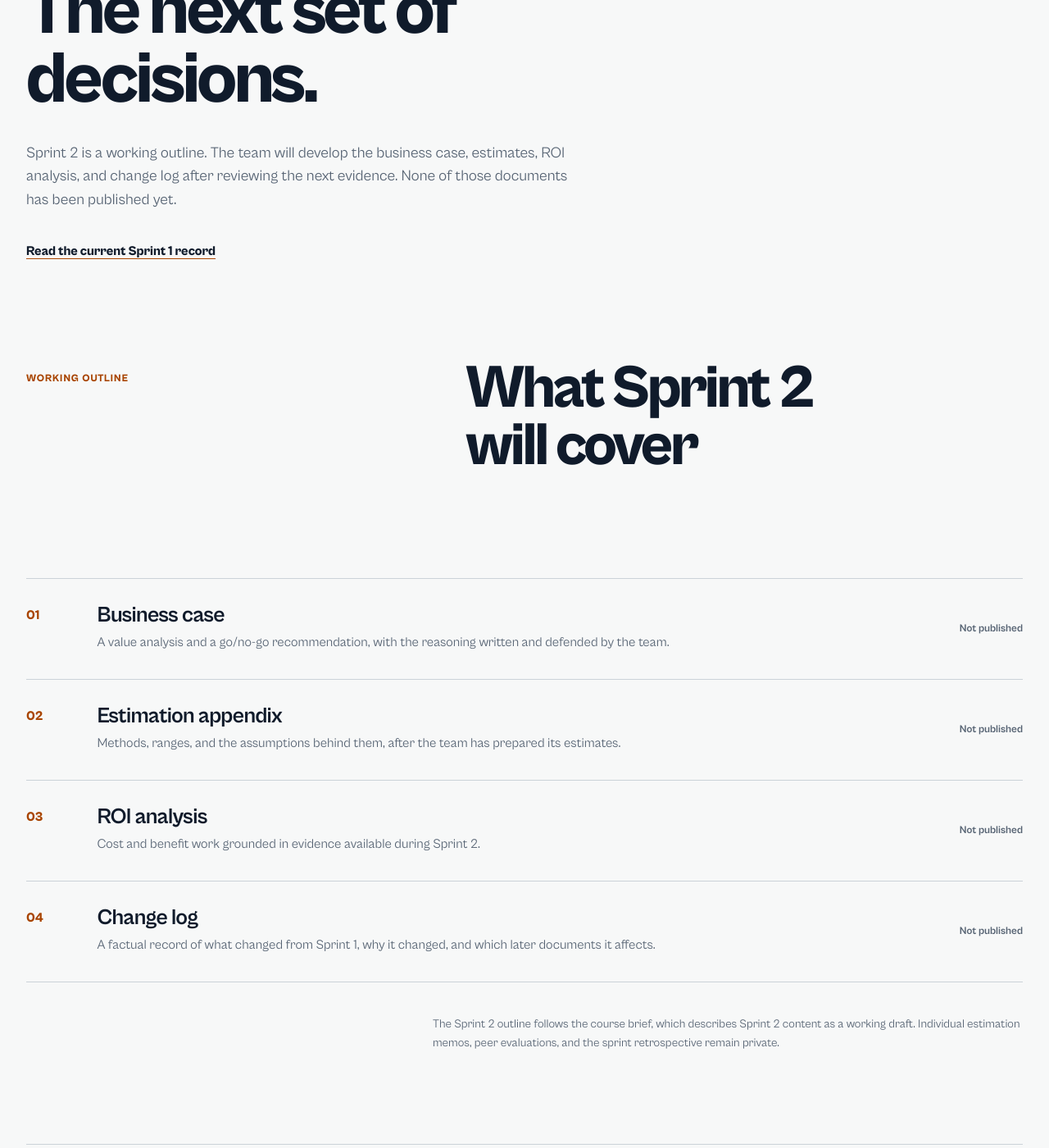
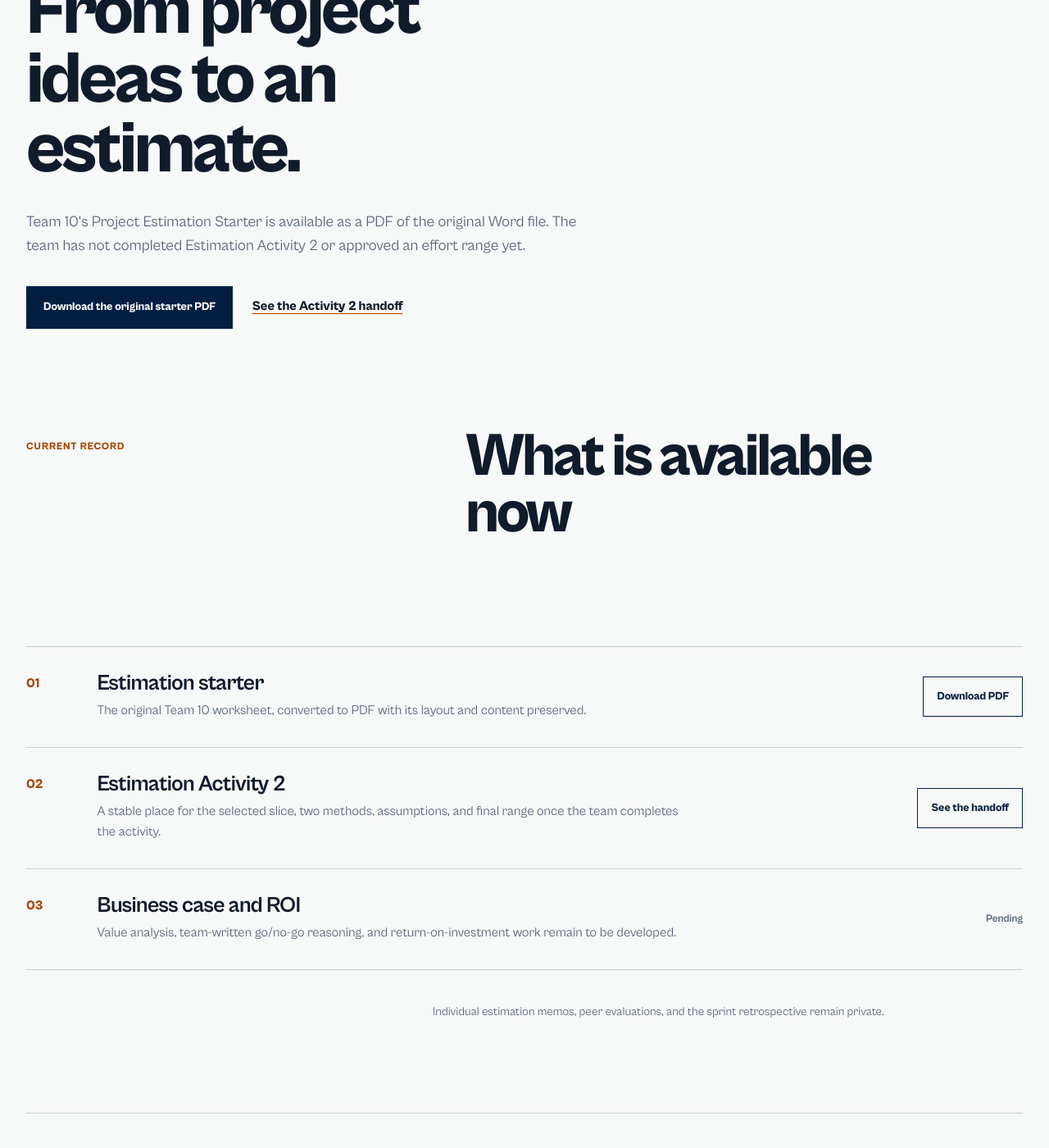
Before and after one commit to dlozan62/dlozan62.github.io, a Jekyll site: the page built from sprint-2.html, in a window 1280 px wide and 1400 px high, scrolled down 280 px. Shown: the whole window at 82% size. Built offline with Jekyll 4.4.1, drawn with Linux system fonts in a browser that asks for light colours; some of the changed text lies outside the part shown.

Commit message:
Link original Team 10 estimation starter PDF

```diff
--- a/scripts/check_site.py
+++ b/scripts/check_site.py
@@ -19,6 +19,7 @@ REQUIRED_PAGES = (
     "sprints/sprint-1/business-strategy/index.html",
     "sprints/sprint-1/project-charter/index.html",
     "sprints/sprint-2/index.html",
+    "sprints/sprint-2/estimation-activity-2/index.html",
 )
 CONFLICT_MARKER = re.compile(r"^(?:<{7}|={7}|>{7})(?:\s|$)", re.MULTILINE)
 ORPHAN_HEADING_TEXT = re.compile(r"</h[1-6]>\s*[A-Za-z](?=\s*<)")
--- a/sprint-2.html
+++ b/sprint-2.html
@@ -1,33 +1,45 @@
 ---
 layout: default
 title: Sprint 2
-description: A planned outline for the next business case, estimation appendix, ROI analysis, and change log.
+description: Download Team 10's original estimation starter as PDF and follow the upcoming Activity 2.
 permalink: /sprints/sprint-2/
 ---
 
 <header class="page-intro page-intro--sprint sprint-lead">
-  <p class="course-line">Planned · Sprint 2</p>
-  <h1>The next set of decisions.</h1>
+  <p class="course-line">Sprint 2 · work in progress</p>
+  <h1>From project ideas to an estimate.</h1>
   <p>
-    Sprint 2 is a working outline. The team will develop the business case,
-    estimates, ROI analysis, and change log after reviewing the next evidence.
-    None of those documents has been published yet.
+    Team 10's Project Estimation Starter is available as a PDF of the original
+    Word file. The team has not completed Estimation Activity 2 or approved an
+    effort range yet.
   </p>
-  <a class="text-link" href="{{ '/sprints/sprint-1/' | relative_url }}">Read the current Sprint 1 record</a>
+  <a class="button" href="{{ '/assets/pdfs/sprint-2-estimation-starter-team10.pdf' | relative_url }}" download>Download the original starter PDF</a>
+  <a class="text-link" href="{{ '/sprints/sprint-2/estimation-activity-2/' | relative_url }}">See the Activity 2 handoff</a>
 </header>
 
 <div class="deliverables sprint-guide">
   <section class="charter-detail" aria-labelledby="planned-title">
     <div class="charter-detail__heading">
-      <p class="document-label">Working outline</p>
-      <h2 id="planned-title">What Sprint 2 will cover</h2>
+      <p class="document-label">Current record</p>
+      <h2 id="planned-title">What is available now</h2>
     </div>
     <ol class="document-route document-route--planned">
-      <li><div><span>01</span><h3>Business case</h3><p>A value analysis and a go/no-go recommendation, with the reasoning written and defended by the team.</p></div><strong>Not published</strong></li>
-      <li><div><span>02</span><h3>Estimation appendix</h3><p>Methods, ranges, and the assumptions behind them, after the team has prepared its estimates.</p></div><strong>Not published</strong></li>
-      <li><div><span>03</span><h3>ROI analysis</h3><p>Cost and benefit work grounded in evidence available during Sprint 2.</p></div><strong>Not published</strong></li>
-      <li><div><span>04</span><h3>Change log</h3><p>A factual record of what changed from Sprint 1, why it changed, and which later documents it affects.</p></div><strong>Not published</strong></li>
+      <li><div><span>01</span><h3>Estimation starter</h3><p>The original Team 10 worksheet, converted to PDF with its layout and content preserved.</p></div><a href="{{ '/assets/pdfs/sprint-2-estimation-starter-team10.pdf' | relative_url }}" download>Download PDF</a></li>
+      <li><div><span>02</span><h3>Estimation Activity 2</h3><p>A stable place for the selected slice, two methods, assumptions, and final range once the team completes the activity.</p></div><a href="{{ '/sprints/sprint-2/estimation-activity-2/' | relative_url }}">See the handoff</a></li>
+      <li><div><span>03</span><h3>Business case and ROI</h3><p>Value analysis, team-written go/no-go reasoning, and return-on-investment work remain to be developed.</p></div><strong>Pending</strong></li>
     </ol>
-    <p class="source-note">The Sprint 2 outline follows the course brief, which describes Sprint 2 content as a working draft. Individual estimation memos, peer evaluations, and the sprint retrospective remain private.</p>
+    <p class="source-note">Individual estimation memos, peer evaluations, and the sprint retrospective remain private.</p>
+  </section>
+  <section class="charter-detail" aria-labelledby="scope-boundary-title">
+    <div class="charter-detail__heading"><p class="document-label">Scope boundary</p><h2 id="scope-boundary-title">Ideas for a release, not an approved build</h2></div>
+    <div class="prose">
+      <p>The starter calls its capability list “Release 1.” The <a href="{{ '/sprints/sprint-1/project-charter/' | relative_url }}">current Sprint 1 charter</a> limits this phase to research, requirements, and prototype evaluation. Production deployment and live campus integrations are deferred.</p>
+    </div>
+  </section>
+  <section class="charter-detail" aria-labelledby="sprint-2-change-title">
+    <div class="charter-detail__heading"><p class="document-label">Change log · September 28, 2026</p><h2 id="sprint-2-change-title">What was added and why</h2></div>
+    <div class="prose">
+      <p>We added a PDF download of the original Team 10 estimation starter and a route for the unfinished Activity 2. This makes the source worksheet available for the future appendix without changing the Sprint 1 charter or establishing a cost or schedule commitment.</p>
+    </div>
   </section>
 </div>
--- /dev/null
+++ b/sprints/sprint-2/estimation-activity-2.html
@@ -0,0 +1,32 @@
+---
+layout: default
+title: Estimation Activity 2
+description: The prepared portal destination for Team 10's forthcoming two-method estimation activity and estimation appendix.
+permalink: /sprints/sprint-2/estimation-activity-2/
+---
+
+<div class="charter-page">
+  <header class="page-intro page-intro--sprint charter-page__intro">
+    <p class="course-line">Sprint 2 · Team 10 · awaiting team estimate</p>
+    <h1>Estimation Activity 2.</h1>
+    <p>This address is ready for Team 10's worked estimate. The activity has not been completed, so there is no selected slice, two-method comparison, effort range, cost, or calendar estimate to publish yet.</p>
+    <a class="button" href="{{ '/assets/pdfs/sprint-2-estimation-starter-team10.pdf' | relative_url }}" download>Download the original starter PDF</a>
+    <a class="text-link" href="{{ '/sprints/sprint-2/' | relative_url }}">Back to Sprint 2</a>
+  </header>
+
+  <div class="charter-page__sections">
+    <section class="charter-section" aria-labelledby="activity-inputs-title">
+      <header class="charter-section__heading"><p class="document-label">Available now</p><h2 id="activity-inputs-title">The starting material</h2></header>
+      <div class="charter-section__content prose">
+        <p>The <a href="{{ '/assets/pdfs/sprint-2-estimation-starter-team10.pdf' | relative_url }}" download>original estimation starter PDF</a> is available now. It is the team's current worksheet, with its examples, instructions, project entries, and layout intact. It does not contain a completed Activity 2 estimate.</p>
+      </div>
+    </section>
+    <section class="charter-section" aria-labelledby="activity-next-title">
+      <header class="charter-section__heading"><p class="document-label">Next team work</p><h2 id="activity-next-title">What will be shown here</h2></header>
+      <div class="charter-section__content prose">
+        <p>After the team completes the activity, this page will show the chosen slice and its boundary; the stories, screens, data, and connections inside it; two estimates in team hours; the assumptions and team-size check; and a dated range in hours, dollars, and weeks. A matching PDF will be linked when that public appendix exists.</p>
+        <p class="source-note">The course's individual estimation memo is separate private work. The current <a href="{{ '/sprints/sprint-1/project-charter/' | relative_url }}">charter</a> still limits this project phase to validation and prototype evaluation.</p>
+      </div>
+    </section>
+  </div>
+</div>
```
Also changed, not shown: index.html (+10 -9 lines), sprints.html (+5 -4 lines), README.md, 1 other file.
